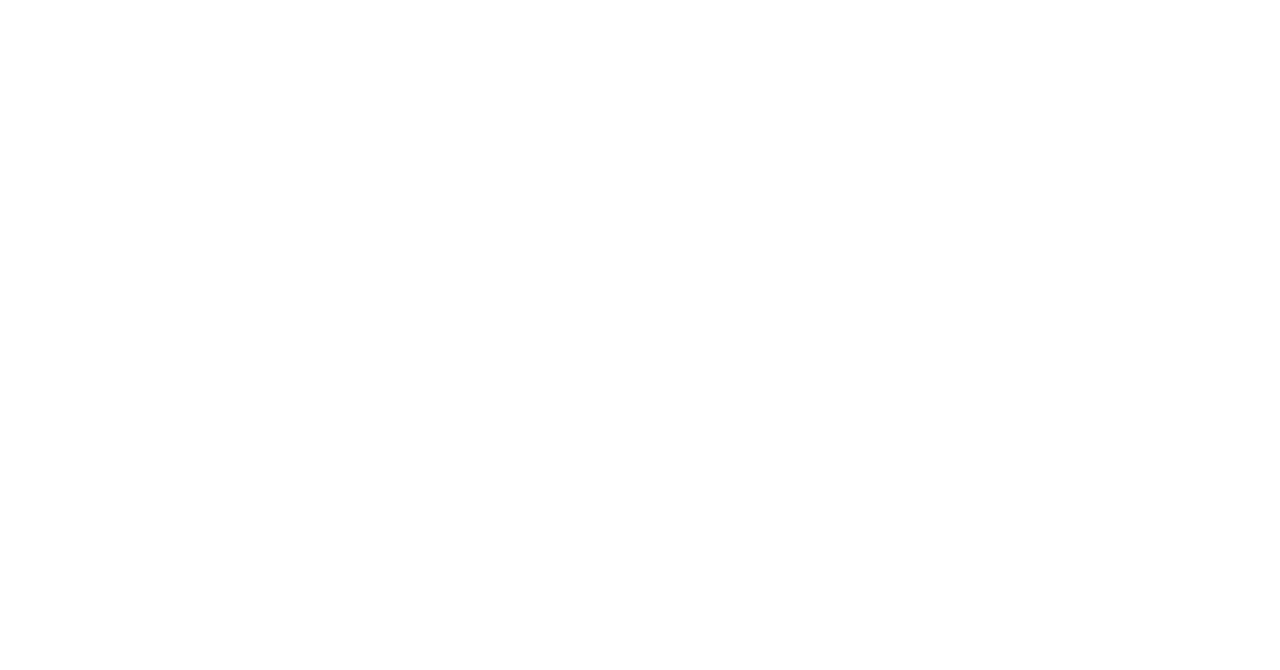
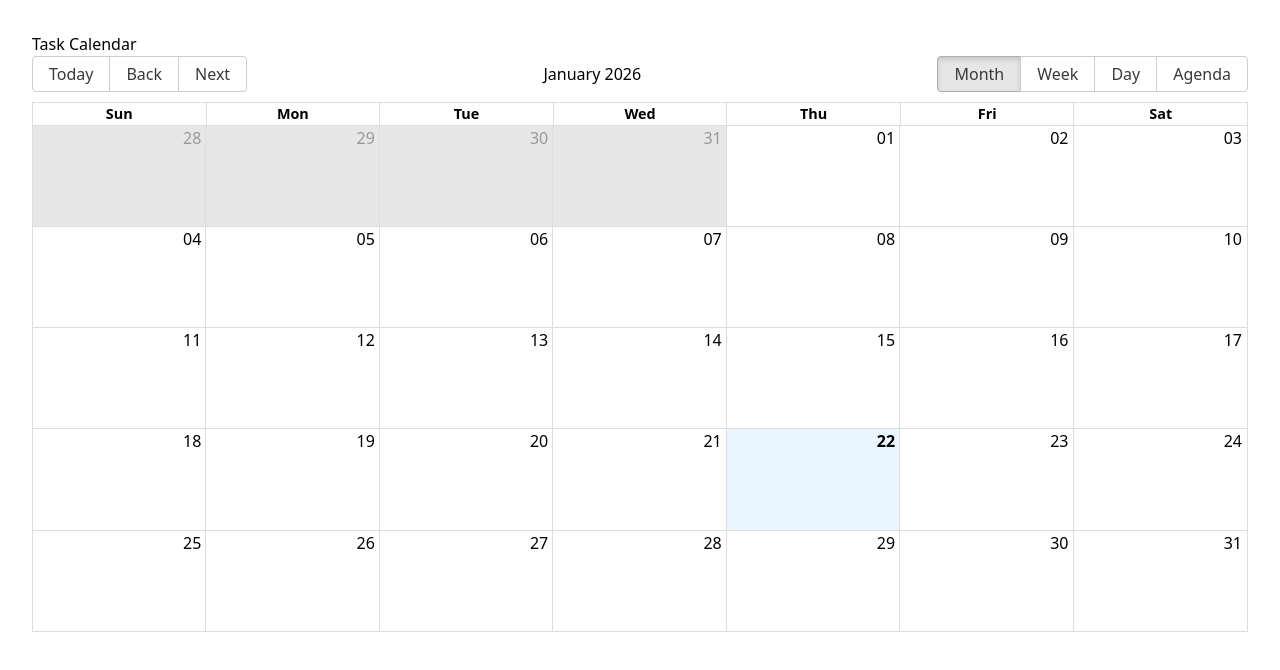
Before and after one commit to yale210/timely, a React app in the folder frontend/: page /calendar in a window 1280 px wide. Before the commit this address had no page. Shown: the top 670 px of the page. Built offline with nearby package versions, Linux system fonts and the light colour scheme; no server answers; the HTML template or start-up script is replaced by a standard one.

Commit message:
feat: add calendar page to frontend

```diff
--- a/frontend/src/App.tsx
+++ b/frontend/src/App.tsx
@@ -1,5 +1,5 @@
 import { Routes, Route } from "react-router-dom"
-import { Home, Login, Signup } from "./pages/index"
+import { Home, Login, Signup, CalendarPage} from "./pages/index"
 
 export default function App() {
   return (
@@ -7,6 +7,7 @@ export default function App() {
       <Route path="/" element={<Home />}></Route>
       <Route path="/login" element={<Login />}></Route>
       <Route path="/signup" element={<Signup />}></Route>
+      <Route path="/calendar" element={<CalendarPage />}></Route>
     </Routes>
   )
 }
--- /dev/null
+++ b/frontend/src/pages/Calendar.tsx
@@ -0,0 +1,56 @@
+import React, { useState, useEffect } from "react";
+import { Calendar, momentLocalizer } from "react-big-calendar";
+import moment from "moment";
+import axios from "axios";
+import "react-big-calendar/lib/css/react-big-calendar.css";
+
+interface Task {
+  id: number;
+  task_message: string;
+  start_time: string;
+  deadline: string;
+  importance: number;
+  completed: boolean;
+}
+
+const localizer = momentLocalizer(moment);
+
+const CalendarPage: React.FC = () => {
+  const [tasks, setTasks] = useState<Task[]>([]);
+
+  useEffect(() => {
+    fetchTasks();
+  }, []);
+
+  const fetchTasks = async () => {
+    try {
+      const res = await axios.get("/api/tasks/");
+      setTasks(res.data);
+    } catch (err) {
+      console.error(err);
+    }
+  };
+
+  const events = tasks.map((task) => ({
+    id: task.id,
+    title: task.task_message,
+    start: new Date(task.start_time),
+    end: new Date(task.deadline),
+    allDay: true,
+  }));
+
+  return (
+    <div style={{ height: "80vh", padding: "2rem" }}>
+      <h1>Task Calendar</h1>
+      <Calendar
+        localizer={localizer}
+        events={events}
+        startAccessor="start"
+        endAccessor="end"
+        style={{ height: "100%" }}
+      />
+    </div>
+  );
+};
+
+export default CalendarPage;
--- a/frontend/src/pages/index.ts
+++ b/frontend/src/pages/index.ts
@@ -1,3 +1,4 @@
 export { default as Home } from "./Home"
 export { default as Login } from "./Login"
 export { default as Signup } from "./Signup"
+export { default as CalendarPage } from "./Calendar"
```
Also changed, not shown: 1 other file (tests, documents, lock files or other folders).
